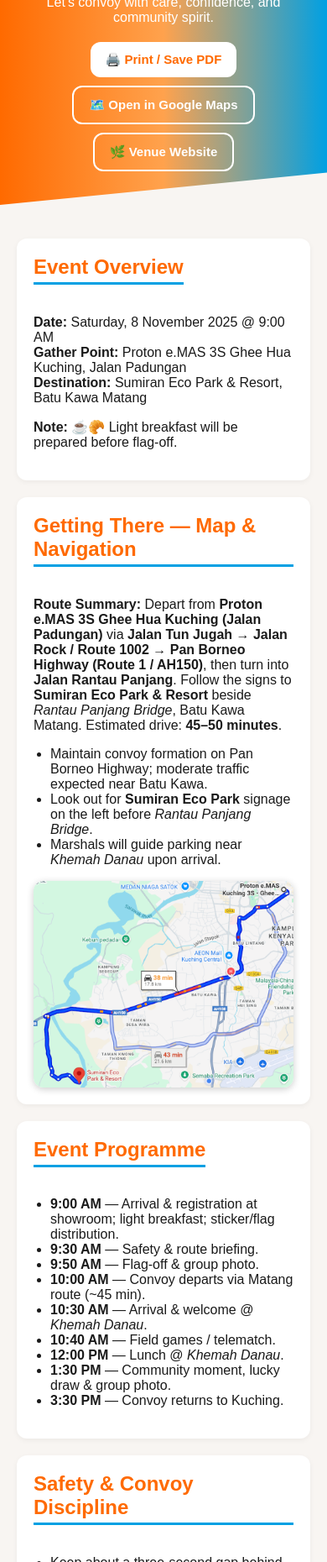
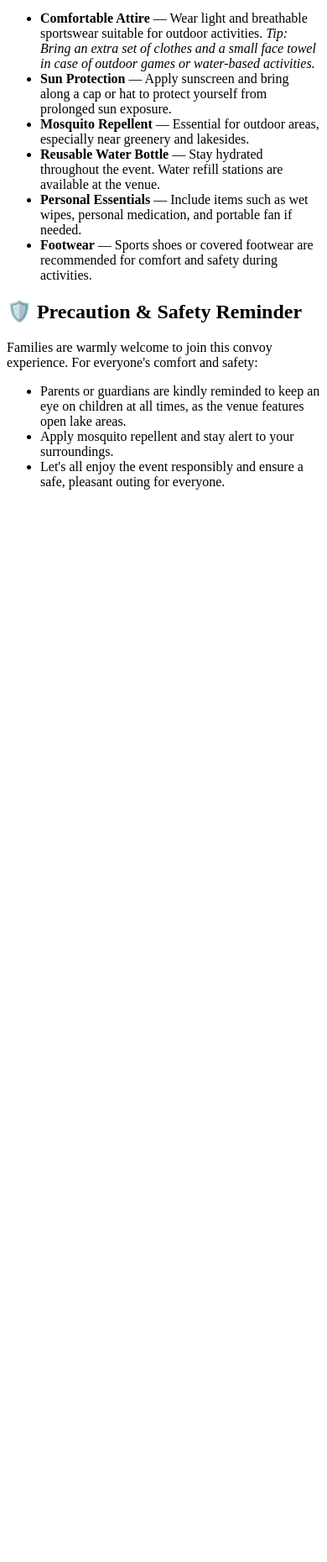
Before and after one commit to TWC2803/GH-Owner-Convoy-01, a plain HTML site: page index.html in a window 390 px wide. Shown: the part 140-2000 px from the top of the page at 84% size. After the commit the page ends 844 px from the top, so only its background shows below. Drawn offline with Linux system fonts and the light colour scheme.

Commit message:
Update index.html

```diff
--- a/index.html
+++ b/index.html
@@ -1,95 +1,13 @@
-<!DOCTYPE html>
-<html lang="en">
-<head>
-  <meta charset="utf-8" />
-  <meta name="viewport" content="width=device-width, initial-scale=1" />
-  <title>Proton e.MAS 7 Owners' Convoy – Web Handbook</title>
-  <meta name="description" content="Mobile-first web handbook for Proton e.MAS 7 Owners' Convoy to Sumiran Eco Park & Resort, Kuching." />
-  <style>
-    :root{
-      --orange:#ff6a00;
-      --amber:#ffa24d;
-      --blue:#00a0e3;
-      --light-bg:#f8f5f2;
-      --text:#1a1a1a;
-      --muted:#666;
-    }
-    *{box-sizing:border-box}
-    html,body{margin:0;padding:0;font-family:'Poppins',sans-serif;background:var(--light-bg);color:var(--text);}
-    header.hero{position:relative;background:linear-gradient(90deg,var(--orange),var(--amber),var(--blue));color:white;padding:40px 20px;text-align:center;clip-path:polygon(0 0,100% 0,100% 90%,0 100%);}
-    .logo-left{position:absolute;top:20px;left:20px;width:80px;height:auto;}
-    .logo-right{position:absolute;top:20px;right:20px;width:100px;height:auto;}
-    header.hero h1{font-size:32px;font-weight:800;margin:10px 0;}
-    header.hero p{margin:0;font-size:16px;}
-    .cta{margin-top:20px;display:flex;flex-wrap:wrap;justify-content:center;gap:10px;}
-    .btn{display:inline-flex;align-items:center;gap:8px;font-weight:700;padding:12px 18px;border-radius:12px;cursor:pointer;text-decoration:none;font-size:15px;transition:all 0.2s ease-in-out;}
-    .btn.primary{background:white;color:var(--orange);border:none;}
-    .btn.secondary{background:transparent;color:white;border:2px solid white;}
-    .btn.secondary:hover{background:rgba(255,255,255,0.15);}
-    .btn.primary:hover{background:rgba(255,255,255,0.9);color:var(--orange);}
-    main{max-width:900px;margin:40px auto;padding:0 20px;}
-    section{background:white;border-radius:12px;box-shadow:0 2px 6px rgba(0,0,0,0.05);padding:20px;margin-bottom:20px;}
-    h2{color:var(--orange);border-bottom:3px solid var(--blue);display:inline-block;padding-bottom:4px;margin-top:0;}
-    ul{padding-left:20px;}
-    footer{text-align:center;font-size:12px;color:var(--muted);margin:40px 0;}
-  </style>
-</head>
-<body>
-  <header class="hero">
-    <img src="GHRGBW (1).png" alt="Ghee Hua Logo" class="logo-left">
-    <img src="logo.png" alt="Proton e.MAS Logo" class="logo-right">
-    <h1>Proton e.MAS 7 Owners' Convoy</h1>
-    <p>Let's convoy with care, confidence, and community spirit.</p>
-    <div class="cta">
-      <a class="btn primary" href="javascript:window.print()">🖨️ Print / Save PDF</a>
-      <a class="btn secondary" href="https://maps.app.goo.gl/LvNMYpTBx7yMGQZQ7" target="_blank">🗺️ Open in Google Maps</a>
-      <a class="btn secondary" href="https://sumiranecocamp.biz.my/" target="_blank">🌿 Venue Website</a>
-    </div>
-  </header>
-
-  <main>
-    <section>
-      <h2>Event Overview</h2>
-      <p><strong>Date:</strong> Saturday, 8 November 2025 @ 9:00 AM<br>
-      <strong>Gather Point:</strong> Proton e.MAS 3S Ghee Hua Kuching, Jalan Padungan<br>
-      <strong>Destination:</strong> Sumiran Eco Park & Resort, Batu Kawa Matang</p>
-      <p><strong>Note:</strong> ☕🥐 Light breakfast will be prepared before flag-off.</p>
-    </section>
-
-    <section>
-      <h2>Getting There — Map & Navigation</h2>
-      <p><strong>Route Summary:</strong> Depart from <strong>Proton e.MAS 3S Ghee Hua Kuching (Jalan Padungan)</strong> via <strong>Jalan Tun Jugah → Jalan Rock / Route 1002 → Pan Borneo Highway (Route 1 / AH150)</strong>, then turn into <strong>Jalan Rantau Panjang</strong>. Follow the signs to <strong>Sumiran Eco Park & Resort</strong> beside <em>Rantau Panjang Bridge</em>, Batu Kawa Matang. Estimated drive: <strong>45–50 minutes</strong>.</p>
+<section>
+      <h2>🧳 Recommended Checklist to Bring</h2>
+      <p>To ensure a comfortable and enjoyable experience at Sumiran Eco Park, we recommend all participants to bring the following essentials:</p>
       <ul>
-        <li>Maintain convoy formation on Pan Borneo Highway; moderate traffic expected near Batu Kawa.</li>
-        <li>Look out for <strong>Sumiran Eco Park</strong> signage on the left before <em>Rantau Panjang Bridge</em>.</li>
-        <li>Marshals will guide parking near <em>Khemah Danau</em> upon arrival.</li>
-      </ul>
-      <div style="width:100%;display:flex;justify-content:center;">
-        <img src="map01.png" alt="Map route from Proton e.MAS 3S to Sumiran Eco Park" style="width:100%;max-width:860px;border-radius:12px;box-shadow:0 2px 8px rgba(0,0,0,0.2);">
-      </div>
-    </section>
-
-    <section>
-      <h2>Event Programme</h2>
-      <ul>
-        <li><strong>9:00 AM</strong> — Arrival & registration at showroom; light breakfast; sticker/flag distribution.</li>
-        <li><strong>9:30 AM</strong> — Safety & route briefing.</li>
-        <li><strong>9:50 AM</strong> — Flag-off & group photo.</li>
-        <li><strong>10:00 AM</strong> — Convoy departs via Matang route (~45 min).</li>
-        <li><strong>10:30 AM</strong> — Arrival & welcome @ <em>Khemah Danau</em>.</li>
-        <li><strong>10:40 AM</strong> — Field games / telematch.</li>
-        <li><strong>12:00 PM</strong> — Lunch @ <em>Khemah Danau</em>.</li>
-        <li><strong>1:30 PM</strong> — Community moment, lucky draw & group photo.</li>
-        <li><strong>3:30 PM</strong> — Convoy returns to Kuching.</li>
-      </ul>
-    </section>
-
-    <section>
-      <h2>Safety & Convoy Discipline</h2>
-      <ul>
-        <li>Keep about a three-second gap behind the vehicle ahead (give yourself extra room if it's wet, slippery or visibility is reduced).</li>
-        <li>Use your hazard lights only when there's a real hazard ahead — stay in the left lane when you can, and please no overtaking or squeezing past other cars in the convoy.</li>
-        <li>Just follow the lead car, stay within view of the sweeper vehicle, and if something comes up — a delay, a hazard, or a stoppage — drop a quick message to or call the designated convoy marshal.</li>
+        <li><strong>Comfortable Attire</strong> — Wear light and breathable sportswear suitable for outdoor activities. <em>Tip: Bring an extra set of clothes and a small face towel in case of outdoor games or water-based activities.</em></li>
+        <li><strong>Sun Protection</strong> — Apply sunscreen and bring along a cap or hat to protect yourself from prolonged sun exposure.</li>
+        <li><strong>Mosquito Repellent</strong> — Essential for outdoor areas, especially near greenery and lakesides.</li>
+        <li><strong>Reusable Water Bottle</strong> — Stay hydrated throughout the event. Water refill stations are available at the venue.</li>
+        <li><strong>Personal Essentials</strong> — Include items such as wet wipes, personal medication, and portable fan if needed.</li>
+        <li><strong>Footwear</strong> — Sports shoes or covered footwear are recommended for comfort and safety during activities.</li>
       </ul>
     </section>
 
@@ -102,28 +20,3 @@
         <li>Let's all enjoy the event responsibly and ensure a safe, pleasant outing for everyone.</li>
       </ul>
     </section>
-
-    <section>
-      <h2>Games & Activities</h2>
-      <ul>
-        <li><strong>Isi Air Dalam Botol</strong> — Teams fill bottles using sponges; fastest team wins.</li>
-        <li><strong>Bowling Kelapa</strong> — Coconut "bowling ball" knocks down bottle pins; most knockdowns wins.</li>
-      </ul>
-      <p>🎁 Prizes await winners.</p>
-    </section>
-
-    <section>
-      <h2>Key Contacts</h2>
-      <ul>
-        <li><strong>Proton e.MAS 3S Ghee Hua</strong> — <a href="tel:+60168089127">+6016-808 9127</a></li>
-        <li><strong>Brenda</strong>, Sales Manager — <a href="tel:+60102772722">+6010-277 2722</a></li>
-        <li><strong>Nicholas</strong>, Convoy Marshal — <a href="tel:+60186681671">+6018-668 1671</a></li>
-      </ul>
-    </section>
-
-    <footer>
-      Proton e.MAS 3S Ghee Hua Kuching • © 2025 • Owners' Convoy Handbook (Web Edition)
-    </footer>
-  </main>
-</body>
-</html>
```
